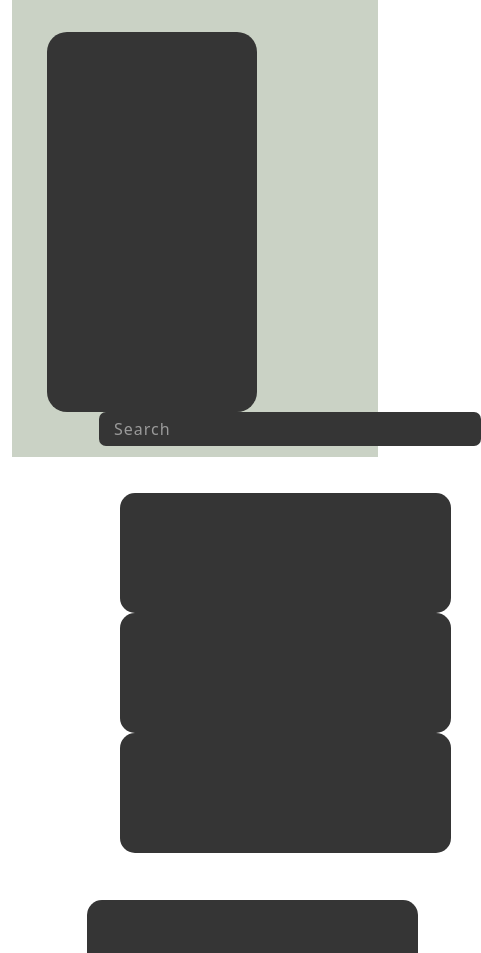
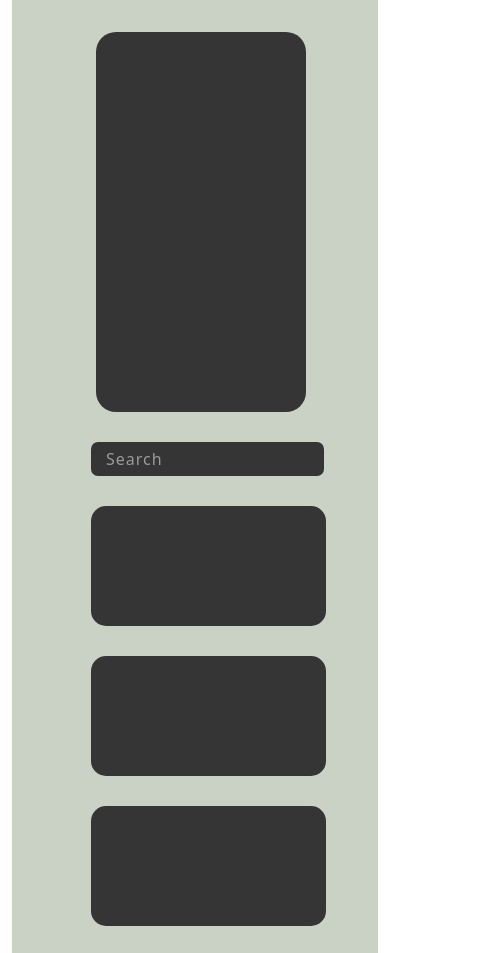
Before and after one commit to amsa2002/Github-profile-page-design, a plain HTML site: page index.html in a window 390 px wide. Shown: the part 108-1061 px from the top of the page, 481 px wide, since content can reach past the window. Drawn offline with nearby package versions, Linux system fonts and the light colour scheme.

Commit message:
style updated

```diff
--- a/style.css
+++ b/style.css
@@ -1,6 +1,7 @@
 .gitBody{
     margin-top: 40px;
 }
+
 .nav-container{
     background-color: #2f3d46 !important;
 }
@@ -40,6 +41,7 @@ a i{
     width:210px !important;
     border-radius: 20px;
 }
+
 .side-content{
     margin-left: 40px !important;
     text-align: center;
@@ -68,3 +70,46 @@ a i{
     margin: 0px auto;
 
 }
+
+@media (min-width: 320px) and (max-width:768px) {
+    .sidebar {
+        width: 210px !important;
+        margin: 0px auto;
+    }
+
+    .side-content {
+        margin-left: 20px !important;
+    }
+    .container, .container-sm {
+        max-width: 100%;
+    }
+    .bg-color{
+        height: 100%;
+    }
+    .side-content{
+        text-align: left;
+        margin-left: 0px;
+    }
+    .side-content button {
+
+        width:90%;
+        margin:30px 0px;
+    }
+    .row {
+        flex-shrink: 0;
+        width: 100%;
+        max-width: 100%;
+        padding-right: calc(var(--bs-gutter-x) * .5);
+        padding-left: calc(var(--bs-gutter-x) * .5);
+        margin-top: var(--bs-gutter-y);
+        margin: 0px auto;
+    }
+    .content {
+        margin: 30px 0px;
+    }
+
+    .bor-siz {
+    margin-top: 0px !important;
+    margin: 0px auto;
+    }
+}
```
